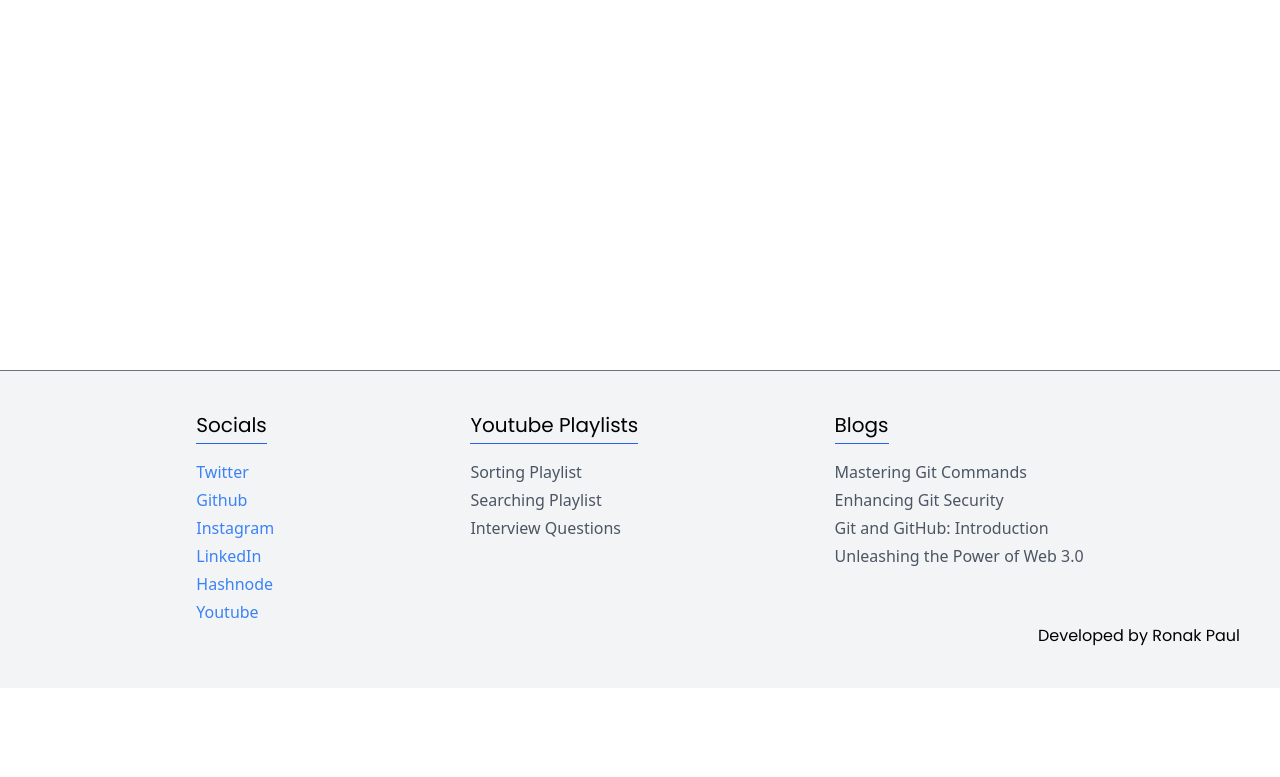
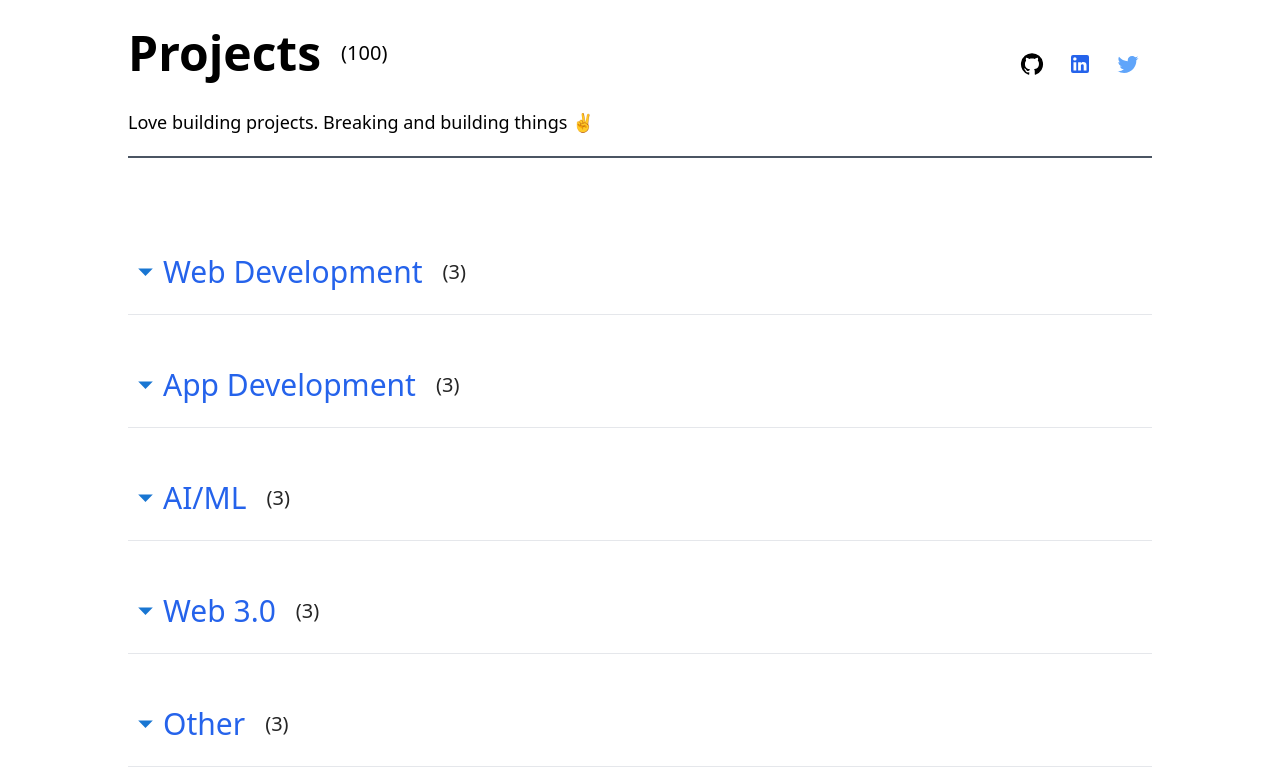
Before and after one commit to ronak-pal1/Portfolio-RP, a React (Vite) app: page /projects in a window 1280 px wide. Shown: the part 543-1320 px from the top of the page. Before the commit the page ends 1231 px from the top, so only its background shows below. Built offline with nearby package versions, Linux system fonts and the light colour scheme; the HTML template or start-up script is replaced by a standard one.

Commit message:
Curated projects page added for different domains

```diff
--- a/src/App.jsx
+++ b/src/App.jsx
@@ -48,7 +48,7 @@
           <Route path="*" element={<NotFound />} />
           <Route path="/blog" element={<BlogsPage />} />
           <Route path="/blog/:slug" element={<SingleBlogPage />} />
-          {/* <Route path="/projects" element={<ProjectsPage />} /> */}
+          <Route path="/projects" element={<ProjectsPage />} />
         </Routes>
 
         <Footer />
--- a/src/pages/ProjectsPage.jsx
+++ b/src/pages/ProjectsPage.jsx
@@ -1,5 +1,258 @@
+import { GitHub, LinkedIn, Twitter } from "@mui/icons-material";
+import banner from "../assets/projects-page-banner.png";
+import ArrowDropDownIcon from "@mui/icons-material/ArrowDropDown";
+
+import { useState } from "react";
+
+const Accordion = ({ title, projects }) => {
+  const [isOpen, setIsOpen] = useState(false);
+
+  const toggleAccordion = () => {
+    setIsOpen(!isOpen);
+  };
+
+  return (
+    <div className="space-y-2 py-4 border-b border-gray-200">
+      <div
+        className="w-full flex items-center cursor-pointer select-none"
+        onClick={toggleAccordion}
+      >
+        <ArrowDropDownIcon
+          fontSize="large"
+          color="primary"
+          className={`transition-transform duration-200 ${
+            isOpen ? "-rotate-90" : ""
+          }`}
+        />
+        <h2 className="text-3xl font-medium text-blue-600 flex items-center">
+          <p>{title}</p>
+          <span className="text-xl ml-5 text-neutral-800 font-normal">
+            ({projects.length})
+          </span>
+        </h2>
+      </div>
+
+      <div
+        className={`pl-14 overflow-hidden transition-all duration-300 ease-in-out ${
+          isOpen ? "max-h-[1000px] py-5" : "max-h-0 py-0"
+        }`}
+      >
+        <ul className="list-disc marker:text-blue-600 marker:text-xl space-y-12 py-2">
+          {projects.map((project, index) => (
+            <li className="font-light">
+              <div className="flex flex-col space-y-3">
+                <div className="flex flex-row items-center space-x-5 text-xl [&>a]:text-blue-500 [&>a]:text-sm">
+                  <p>{project.title}</p>
+                  <a href={project.link} className="hover:underline">
+                    View
+                  </a>
+                  <a href={project.source} className="hover:underline">
+                    Source code
+                  </a>
+                </div>
+
+                <div>
+                  <p className="text-sm">
+                    <span className="font-semibold mr-2">Tech Stack:</span>{" "}
+                    {project.stack.join(", ")}
+                  </p>
+                </div>
+              </div>
+            </li>
+          ))}
+        </ul>
+      </div>
+    </div>
+  );
+};
+
+const projectsData = [
+  {
+    domain: "Web Development",
+    projects: [
+      {
+        title: "Project 1",
+        link: "https://project1.com",
+        source: "https://github.com/project1",
+        stack: ["React.js", "Node.js"],
+      },
+      {
+        title: "Project 2",
+        link: "https://project2.com",
+        source: "https://github.com/project2",
+        stack: [],
+      },
+      {
+        title: "Project 3",
+        link: "https://project3.com",
+        source: "https://github.com/project3",
+        stack: [],
+      },
+    ],
+  },
+  {
+    domain: "App Development",
+    projects: [
+      {
+        title: "Project 1",
+        link: "https://project1.com",
+        source: "https://github.com/project1",
+        stack: ["React Native", "Node.js"],
+      },
+      {
+        title: "Project 2",
+        link: "https://project2.com",
+        source: "https://github.com/project2",
+        stack: [],
+      },
+      {
+        title: "Project 3",
+        link: "https://project3.com",
+        source: "https://github.com/project3",
+        stack: [],
+      },
+    ],
+  },
+  {
+    domain: "AI/ML",
+    projects: [
+      {
+        title: "Project 1",
+        link: "https://project1.com",
+        source: "https://github.com/project1",
+        stack: ["React.js", "Node.js"],
+      },
+      {
+        title: "Project 2",
+        link: "https://project2.com",
+        source: "https://github.com/project2",
+        stack: [],
+      },
+      {
+        title: "Project 3",
+        link: "https://project3.com",
+        source: "https://github.com/project3",
+        stack: [],
+      },
+    ],
+  },
+  {
+    domain: "Web 3.0",
+    projects: [
+      {
+        title: "Project 1",
+        link: "https://project1.com",
+        source: "https://github.com/project1",
+        stack: ["React.js", "Node.js"],
+      },
+      {
+        title: "Project 2",
+        link: "https://project2.com",
+        source: "https://github.com/project2",
+        stack: [],
+      },
+      {
+        title: "Project 3",
+        link: "https://project3.com",
+        source: "https://github.com/project3",
+        stack: [],
+      },
+    ],
+  },
+  {
+    domain: "Other",
+    projects: [
+      {
+        title: "Project 1",
+        link: "https://project1.com",
+        source: "https://github.com/project1",
+        stack: ["React.js", "Node.js"],
+      },
+      {
+        title: "Project 2",
+        link: "https://project2.com",
+        source: "https://github.com/project2",
+        stack: [],
+      },
+      {
+        title: "Project 3",
+        link: "https://project3.com",
+        source: "https://github.com/project3",
+        stack: [],
+      },
+    ],
+  },
+];
+
 const ProjectsPage = () => {
-  return <div></div>;
+  return (
+    <div>
+      <img
+        src={banner}
+        alt="projects page banner"
+        className="w-full h-[200px] lg:h-[400px] object-cover object-center"
+      />
+
+      <div className="flex justify-center items-center">
+        <div className="w-full -mt-14 max-w-5xl">
+          <p className="text-8xl">🛠️</p>
+
+          <div className="mt-12">
+            <div className="w-full border-b-2 border-gray-600 dark:border-gray-700 pb-5 space-y-5">
+              <div className="flex items-center justify-between">
+                <h1 className="text-5xl font-bold flex items-center">
+                  <span>Projects</span>{" "}
+                  <span className="text-xl ml-5 font-normal">(100)</span>
+                </h1>
+
+                <div className="lg:pt-5 pt-7 [&>*]:m-3 flex flex-wrap items-center">
+                  <a
+                    href="https://github.com/ronak-pal1"
+                    target="_blank"
+                    title="Github"
+                  >
+                    <GitHub fontSize="medium" className="bg-white rounded-full" />
+                  </a>
+                  <a
+                    href="https://www.linkedin.com/in/ronak-pal1/"
+                    target="_blank"
+                    title="Linkedin"
+                  >
+                    <LinkedIn fontSize="medium" className="text-blue-600" />
+                  </a>
+                  <a
+                    href="https://twitter.com/ronak_pal1"
+                    target="_blank"
+                    title="Twitter or X"
+                  >
+                    <Twitter fontSize="medium" className="text-blue-400" />
+                  </a>
+                </div>
+              </div>
+
+              <p className="text-lg font-extralight">
+                Love building projects. Breaking and building things ✌️
+              </p>
+            </div>
+
+            <div className="my-20 space-y-9">
+              {projectsData.map((project, index) => (
+                <Accordion
+                  key={index}
+                  title={project.domain}
+                  projects={project.projects}
+                />
+              ))}
+            </div>
+
+            <div className="w-full text-center">
+              <p className="text-xl font-extralight">More to come 🚀</p>
+            </div>
+          </div>
+        </div>
+      </div>
+    </div>
+  );
 };
 
 export default ProjectsPage;
```
Also changed, not shown: src/assets/projects-page-banner.png (added).
